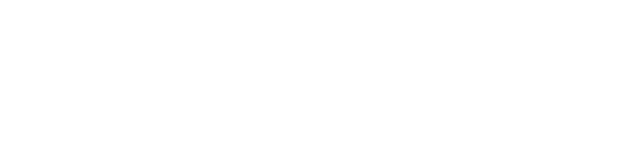
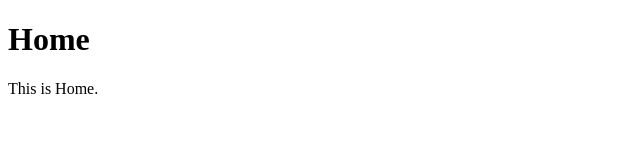
Before and after one commit to PisoDev77/branch-practice, a plain HTML site: page index.html in a window 1280 px wide. Shown: the whole page, without its empty margins (0-640 px from the left). Drawn offline with Linux system fonts and the light colour scheme.

Commit message:
feat: Add Body tag and content in index.html
on branch body-init.

```diff
--- a/index.html
+++ b/index.html
@@ -1,3 +1,16 @@
 <!DOCTYPE html>
 <html>
+	<head>
+	</head>
+
+	<body>
+	<h1>
+		Home
+	</h1>
+	<p>
+		This is Home.
+	</p>
+
+	</body>
+
 </html>
```
